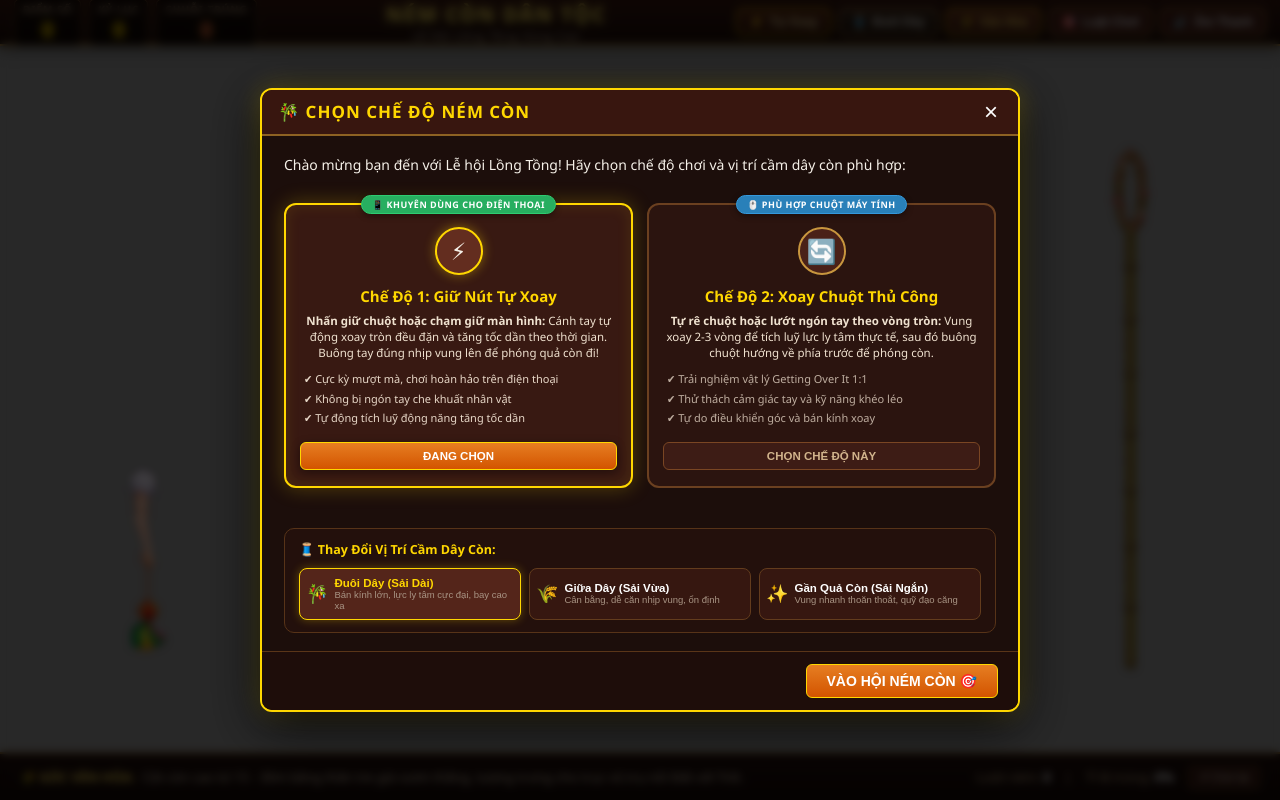
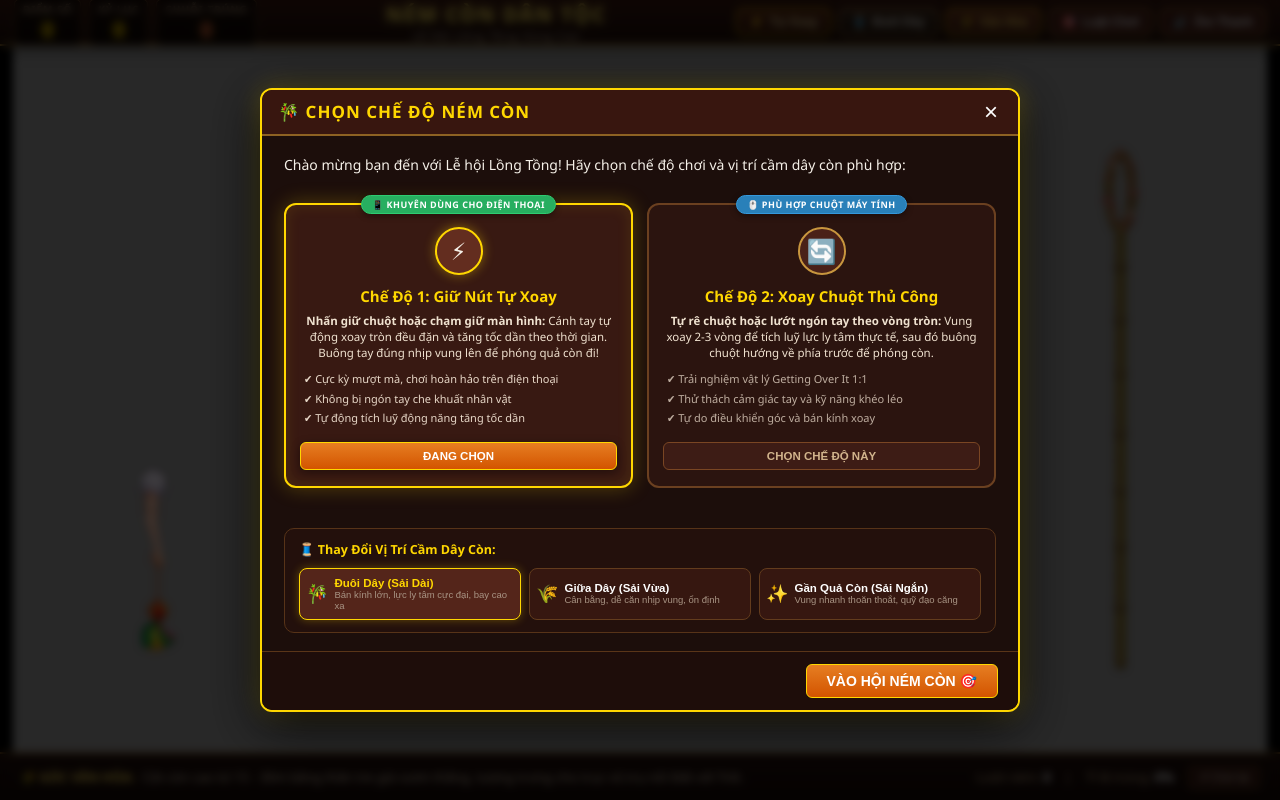
Before and after one commit to Vlantoy/nem-con-game, a plain HTML site: page index.html in a window 1280 px wide. Drawn offline with Linux system fonts and the light colour scheme.

Commit message:
fix(layout): preserve strict 16:9 canvas aspect ratio across all viewports

```diff
--- a/style.css
+++ b/style.css
@@ -131,8 +131,12 @@ body {
   position: relative;
   flex: 1;
   width: 100%;
+  height: 100%;
   overflow: hidden;
   background: #000;
+  display: flex;
+  align-items: center;
+  justify-content: center;
   cursor: grab;
   touch-action: none !important;
 }
@@ -142,12 +146,12 @@ body {
 }
 
 #gameCanvas {
-  position: absolute;
-  top: 0;
-  left: 0;
-  width: 100%;
-  height: 100%;
-  object-fit: fill;
+  max-width: 100%;
+  max-height: 100%;
+  aspect-ratio: 1672 / 941;
+  width: auto;
+  height: auto;
+  display: block;
   image-rendering: auto;
   touch-action: none !important;
 }
```
